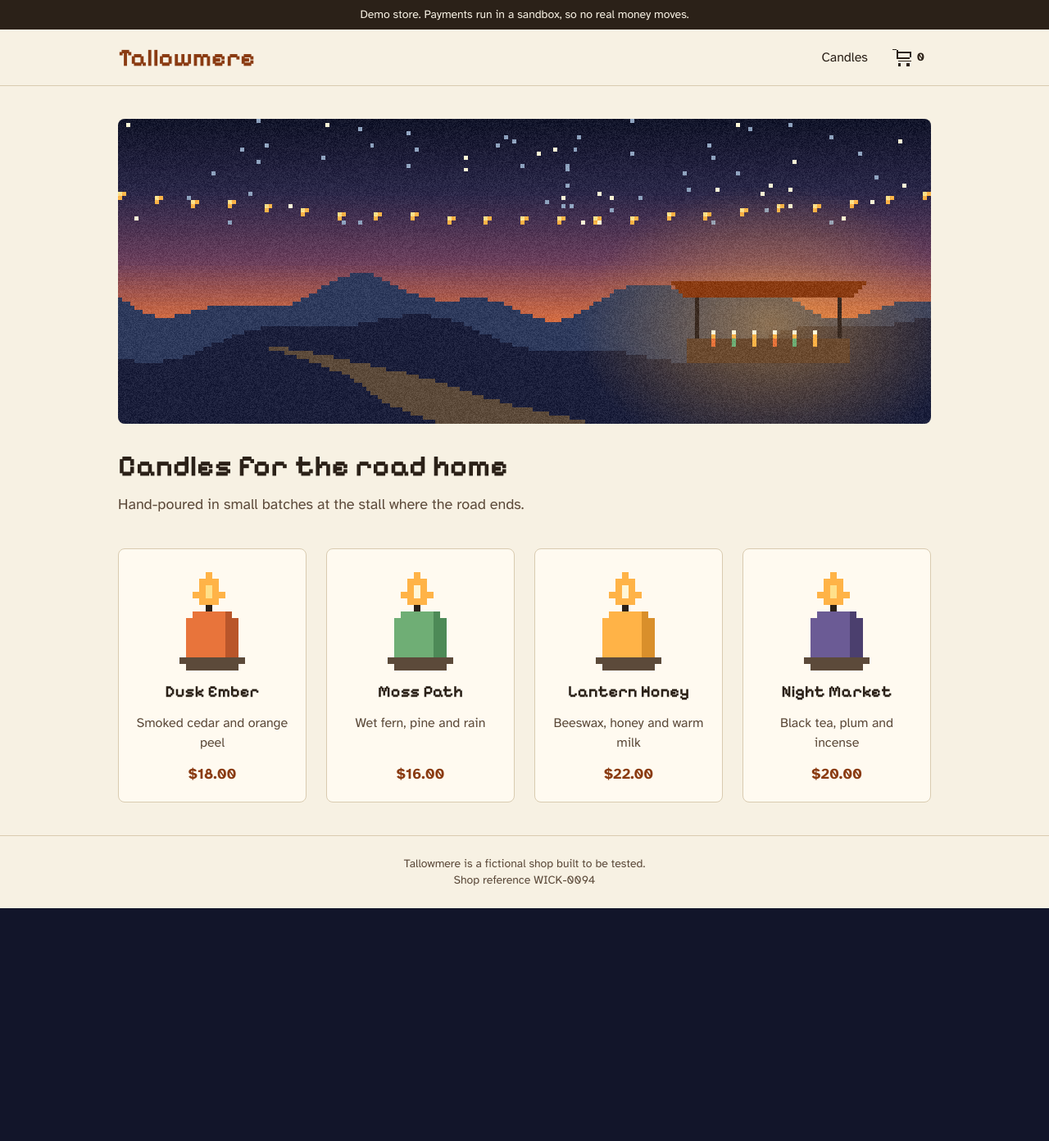
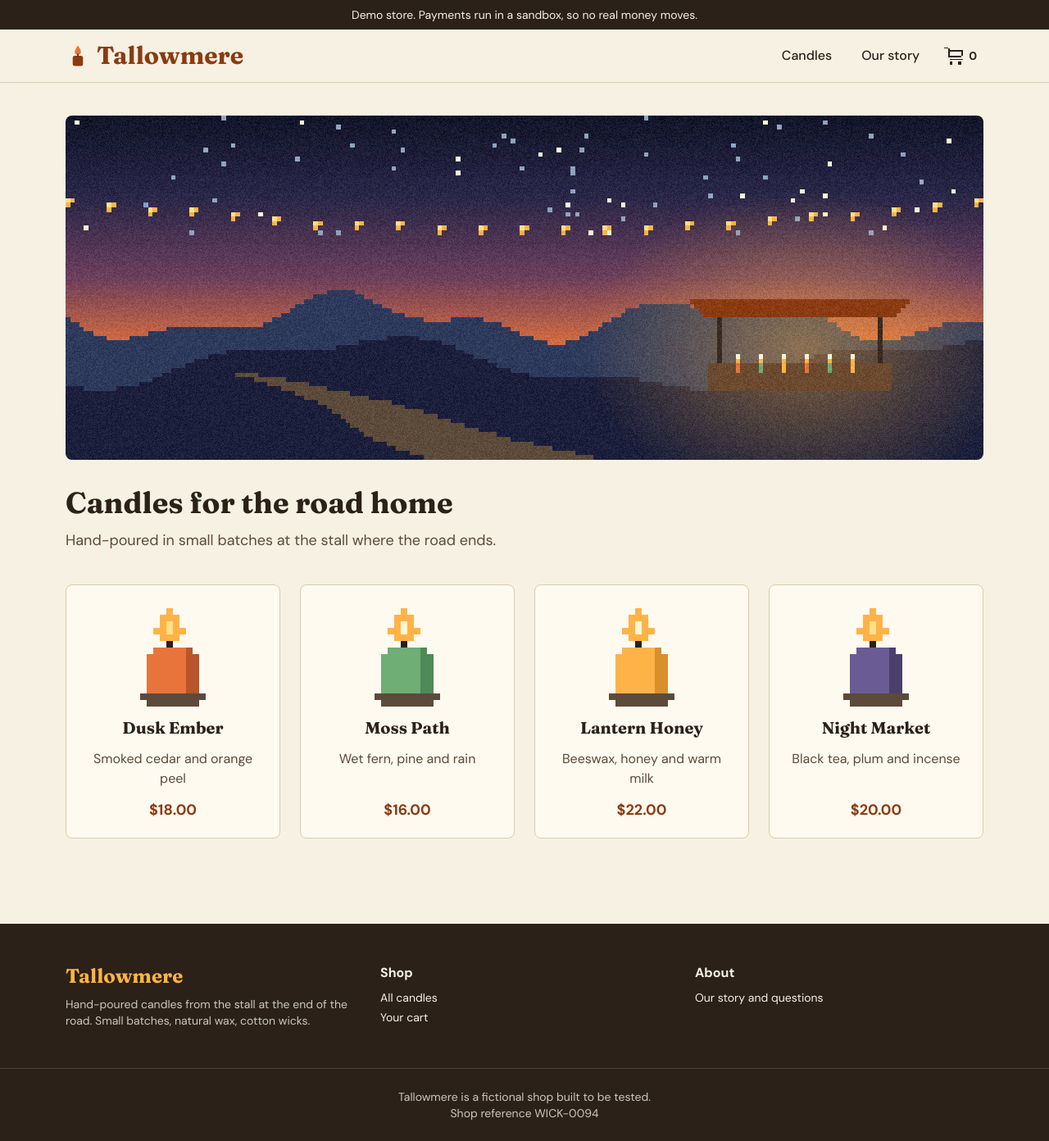
Before and after one commit to FaatehHaneef/Vanguard, a Next.js app in the folder apps/tallowmere/: page / in a window 1280 px wide. Shown: the whole page at 82% size. Before the commit the page ends 1108 px from the top, so only its background shows below. Built offline with nearby package versions, Linux system fonts and the light colour scheme.

Commit message:
feat(tallowmere): self-host the fonts and restyle the layout with a menu drawer

```diff
--- a/apps/tallowmere/app/globals.css
+++ b/apps/tallowmere/app/globals.css
@@ -27,8 +27,8 @@
   --color-wax: #8a3b12;
   --color-line: #d9cbb0;
 
-  --font-sans: var(--font-body);
-  --font-display: var(--font-pixel);
+  --font-sans: "DM Sans", system-ui, -apple-system, "Segoe UI", Roboto, sans-serif;
+  --font-display: "Fraunces", Georgia, "Times New Roman", serif;
 }
 
 html {
@@ -37,7 +37,7 @@ html {
 }
 
 body {
-  font-family: var(--font-body), system-ui, sans-serif;
+  font-family: "DM Sans", system-ui, -apple-system, "Segoe UI", Roboto, sans-serif;
   background:
     radial-gradient(ellipse 80% 50% at 50% 100%, #3a2f52 0%, transparent 70%),
     linear-gradient(180deg, #12152a 0%, #1b1f3b 60%, #2a2748 100%);
@@ -173,3 +173,26 @@ body {
     scroll-behavior: auto !important;
   }
 }
+
+/* Shop motion: short and calm, and none when the visitor asks for less. */
+@keyframes rise {
+  from {
+    opacity: 0;
+    transform: translateY(6px);
+  }
+  to {
+    opacity: 1;
+    transform: none;
+  }
+}
+.rise {
+  animation: rise 250ms cubic-bezier(0.2, 0.7, 0.2, 1);
+}
+@media (prefers-reduced-motion: reduce) {
+  *,
+  *::before,
+  *::after {
+    animation-duration: 0ms !important;
+    transition-duration: 0ms !important;
+  }
+}
--- a/apps/tallowmere/app/layout.tsx
+++ b/apps/tallowmere/app/layout.tsx
@@ -1,29 +1,27 @@
 import type { Metadata } from "next";
-import { Atkinson_Hyperlegible, Pixelify_Sans } from "next/font/google";
 import Link from "next/link";
+import "@fontsource/dm-sans/400.css";
+import "@fontsource/dm-sans/500.css";
+import "@fontsource/dm-sans/700.css";
+import "@fontsource/fraunces/600.css";
+import "@fontsource/fraunces/700.css";
 import { CartLink } from "@/components/CartLink";
+import { MenuDrawer } from "@/components/MenuDrawer";
 import "./globals.css";
-
-const body = Atkinson_Hyperlegible({
-  variable: "--font-body",
-  subsets: ["latin"],
-  weight: ["400", "700"],
-});
-
-const pixel = Pixelify_Sans({
-  variable: "--font-pixel",
-  subsets: ["latin"],
-  weight: ["400", "700"],
-});
 
 export const metadata: Metadata = {
   title: "Tallowmere Candles",
   description: "Hand-poured candles from the stall at the end of the road.",
 };
 
+const LINKS = [
+  { href: "/", label: "Candles" },
+  { href: "/about", label: "Our story" },
+];
+
 export default function RootLayout({ children }: LayoutProps<"/">) {
   return (
-    <html lang="en" className={`${body.variable} ${pixel.variable} h-full antialiased`}>
+    <html lang="en" className="h-full antialiased">
       <body className="flex min-h-full flex-col">
         <a
           href="#main"
@@ -35,29 +33,80 @@ export default function RootLayout({ children }: LayoutProps<"/">) {
           <p className="bg-ink px-4 py-2 text-center text-sm text-paper">
             Demo store. Payments run in a sandbox, so no real money moves.
           </p>
-          <header className="border-b border-line">
-            <div className="mx-auto flex w-full max-w-5xl items-center justify-between px-4 py-4">
-              <Link href="/" className="font-display text-3xl font-bold text-wax">
+          <header className="sticky top-0 z-30 border-b border-line bg-paper/90 backdrop-blur">
+            <div className="mx-auto flex w-full max-w-6xl items-center justify-between gap-4 px-4 py-3">
+              <Link href="/" className="flex items-center gap-2 font-display text-3xl font-bold text-wax">
+                <svg viewBox="0 0 24 24" width="30" height="30" aria-hidden="true" focusable="false">
+                  <path d="M12 2c2 3 3 4.5 3 6.5A3 3 0 0 1 12 11a3 3 0 0 1-3-2.5C9 6.5 10 5 12 2z" fill="#e8743b" />
+                  <rect x="7" y="12" width="10" height="10" rx="2" fill="#8a3b12" />
+                  <rect x="11.4" y="10" width="1.2" height="2.5" fill="#2b2118" />
+                </svg>
                 Tallowmere
               </Link>
-              <nav className="flex items-center gap-5">
-                <Link href="/" className="text-ink underline-offset-4 hover:underline">
-                  Candles
+              <nav aria-label="Main" className="hidden items-center gap-1 sm:flex">
+                {LINKS.map((link) => (
+                  <Link
+                    key={link.href}
+                    href={link.href}
+                    className="rounded-full px-4 py-2 font-medium text-ink transition-colors duration-150 hover:bg-card"
+                  >
+                    {link.label}
                   </Link>
+                ))}
                 <CartLink />
               </nav>
+              <div className="flex items-center gap-2 sm:hidden">
+                <CartLink />
+                <MenuDrawer links={LINKS} />
+              </div>
             </div>
           </header>
-          <main id="main" className="mx-auto w-full max-w-5xl flex-1 px-4 py-10">
+          <main id="main" className="mx-auto w-full max-w-6xl flex-1 px-4 py-10">
             {children}
           </main>
-          <footer className="border-t border-line px-4 py-6 text-center text-sm text-ink-soft">
+          <footer className="mt-16 bg-ink text-paper">
+            <div className="mx-auto grid w-full max-w-6xl gap-8 px-4 py-12 sm:grid-cols-3">
+              <div>
+                <p className="font-display text-2xl font-bold text-amber">Tallowmere</p>
+                <p className="mt-2 text-sm text-paper/80">
+                  Hand-poured candles from the stall at the end of the road. Small batches, natural
+                  wax, cotton wicks.
+                </p>
+              </div>
+              <div>
+                <p className="font-bold">Shop</p>
+                <ul className="mt-2 space-y-1 text-sm">
+                  <li>
+                    <Link href="/" className="underline-offset-4 hover:underline">
+                      All candles
+                    </Link>
+                  </li>
+                  <li>
+                    <Link href="/cart" className="underline-offset-4 hover:underline">
+                      Your cart
+                    </Link>
+                  </li>
+                </ul>
+              </div>
+              <div>
+                <p className="font-bold">About</p>
+                <ul className="mt-2 space-y-1 text-sm">
+                  <li>
+                    <Link href="/about" className="underline-offset-4 hover:underline">
+                      Our story and questions
+                    </Link>
+                  </li>
+                </ul>
+              </div>
+            </div>
+            <div className="border-t border-paper/15 px-4 py-6 text-center text-sm text-paper/80">
               Tallowmere is a fictional shop built to be tested.
               {/*
-              Planted for the trials: far from where any page opens, so someone using a
+                Left on purpose for the trials: far from where any page opens, so someone using a
                 screen magnifier only knows it after moving their view down here.
               */}
               <span className="block">Shop reference WICK-0094</span>
+            </div>
           </footer>
         </div>
       </body>
--- /dev/null
+++ b/apps/tallowmere/components/MenuDrawer.tsx
@@ -0,0 +1,91 @@
+"use client";
+
+import Link from "next/link";
+import { usePathname } from "next/navigation";
+import { useEffect, useRef, useState } from "react";
+
+/** The menu on phone-sized screens: slides in from the right, keeps focus inside, Escape closes. */
+export function MenuDrawer({ links }: { links: { href: string; label: string }[] }) {
+  const [open, setOpen] = useState(false);
+  const button = useRef<HTMLButtonElement>(null);
+  const panel = useRef<HTMLDivElement>(null);
+  const pathname = usePathname();
+  const [shownFor, setShownFor] = useState(pathname);
+
+  // Close the drawer when the page changes.
+  if (shownFor !== pathname) {
+    setShownFor(pathname);
+    setOpen(false);
+  }
+
+  useEffect(() => {
+    if (open) panel.current?.querySelector<HTMLElement>("button, a")?.focus();
+  }, [open]);
+
+  function close() {
+    setOpen(false);
+    button.current?.focus();
+  }
+
+  function keepFocus(event: React.KeyboardEvent) {
+    if (event.key === "Escape") return close();
+    if (event.key !== "Tab" || !panel.current) return;
+    const items = panel.current.querySelectorAll<HTMLElement>("button, a");
+    const first = items[0];
+    const last = items[items.length - 1];
+    if (event.shiftKey && document.activeElement === first) {
+      event.preventDefault();
+      last.focus();
+    } else if (!event.shiftKey && document.activeElement === last) {
+      event.preventDefault();
+      first.focus();
+    }
+  }
+
+  return (
+    <>
+      <button
+        ref={button}
+        type="button"
+        aria-expanded={open}
+        aria-controls="menu-drawer"
+        onClick={() => setOpen(true)}
+        className="rounded-full border border-line px-4 py-2 font-medium transition-colors duration-150 hover:bg-card"
+      >
+        Menu
+      </button>
+      <div
+        aria-hidden="true"
+        onClick={close}
+        className={`fixed inset-0 z-40 bg-ink/50 transition-opacity duration-200 motion-reduce:transition-none ${open ? "opacity-100" : "pointer-events-none opacity-0"}`}
+      />
+      <div
+        ref={panel}
+        id="menu-drawer"
+        role="dialog"
+        aria-modal="true"
+        aria-label="Menu"
+        onKeyDown={keepFocus}
+        className={`fixed inset-y-0 right-0 z-50 w-72 max-w-[85vw] bg-paper p-6 shadow-2xl transition-transform duration-200 motion-reduce:transition-none ${open ? "translate-x-0" : "invisible translate-x-full"}`}
+      >
+        <div className="mb-4 flex items-center justify-between">
+          <p className="font-display text-2xl font-bold">Menu</p>
+          <button type="button" onClick={close} className="rounded-full border border-line px-4 py-1.5">
+            Close
+          </button>
+        </div>
+        <nav aria-label="Main (menu)">
+          <ul className="grid gap-1">
+            {links.map((link) => (
+              <li key={link.href}>
+                <Link href={link.href} className="block rounded-lg px-4 py-3 font-medium hover:bg-card">
+                  {link.label}
+                </Link>
+              </li>
+            ))}
+          </ul>
+        </nav>
+      </div>
+    </>
+  );
+}
--- a/apps/tallowmere/package.json
+++ b/apps/tallowmere/package.json
@@ -10,6 +10,8 @@
     "typecheck": "next typegen && tsc --noEmit"
   },
   "dependencies": {
+    "@fontsource/dm-sans": "5.2.5",
+    "@fontsource/fraunces": "5.2.5",
     "braintree": "^3.41.0",
     "braintree-web-drop-in": "^1.48.0",
     "next": "16.4.6",
```
Also changed, not shown: 1 other file (tests, documents, lock files or other folders). Lines whose indentation alone changed are shown as unchanged.
